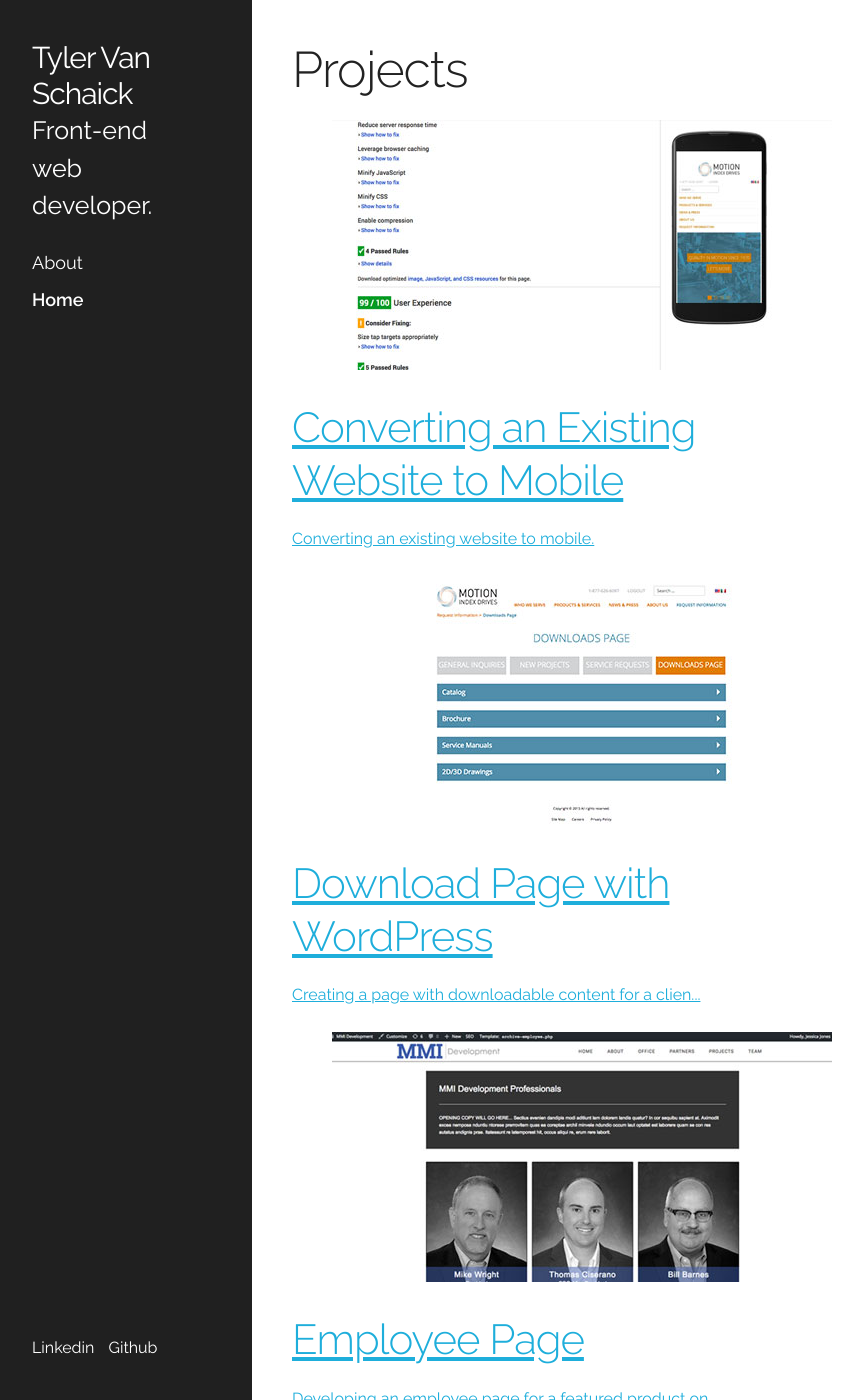
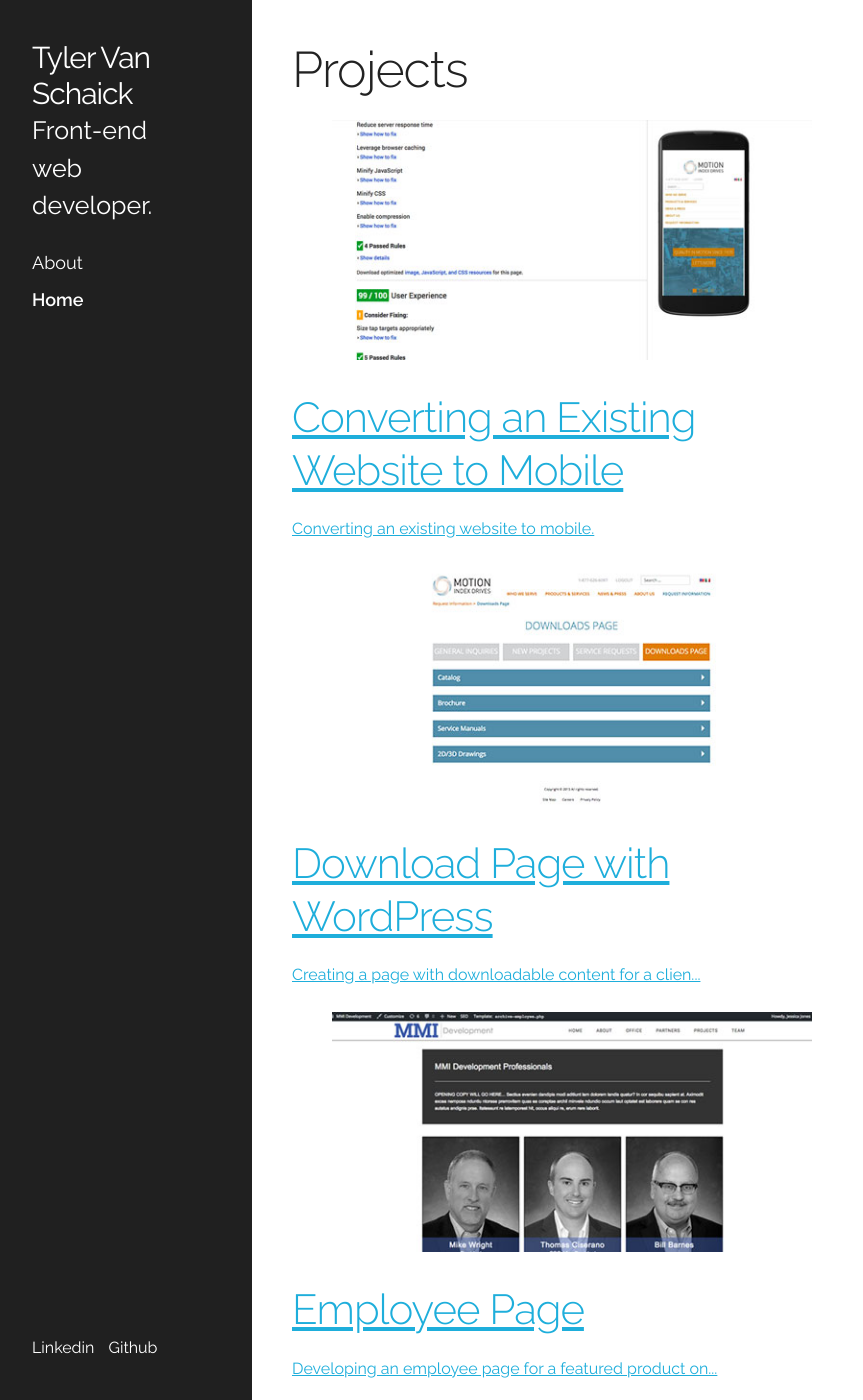
Before and after one commit to tyler-vs/tyler-vs.github.io, a Jekyll site: the page built from index.html, in a window 1280 px wide and 1400 px high. Shown: the whole window, without its empty margins (28-891 px from the left). Built offline with Jekyll 4.4.1, drawn with Linux system fonts in a browser that asks for light colours; nearby versions of some CDN libraries.

Commit message:
Update custom.scss
Add styles for responsive images.

```diff
--- a/css/custom.scss
+++ b/css/custom.scss
@@ -7,6 +7,12 @@
 body {
   line-height: 1.5;
   font-size: 16px;
+}
+
+/* Responsive images */
+img {
+  max-width: 100%;
+  height: auto;
 }
 
 /* Layout
```
